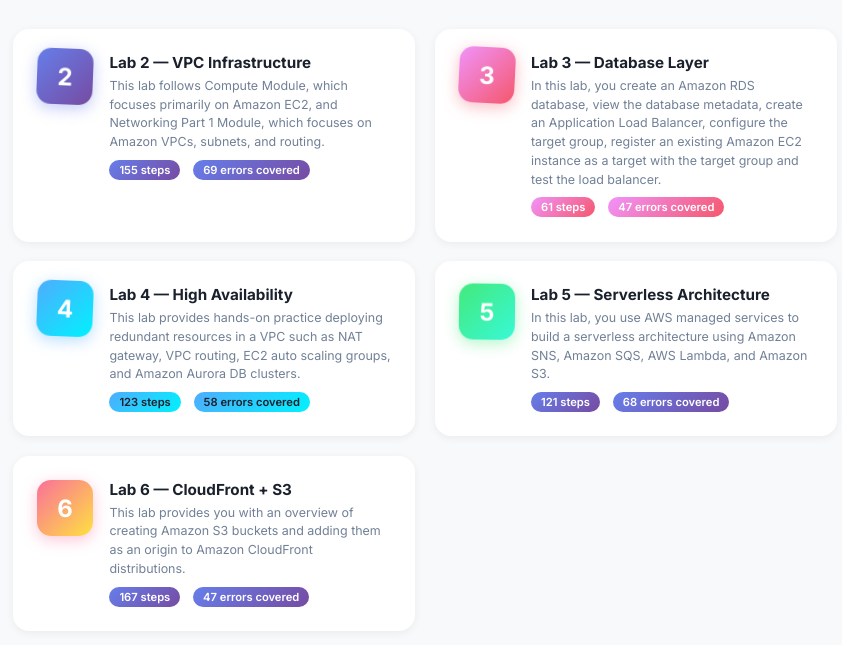
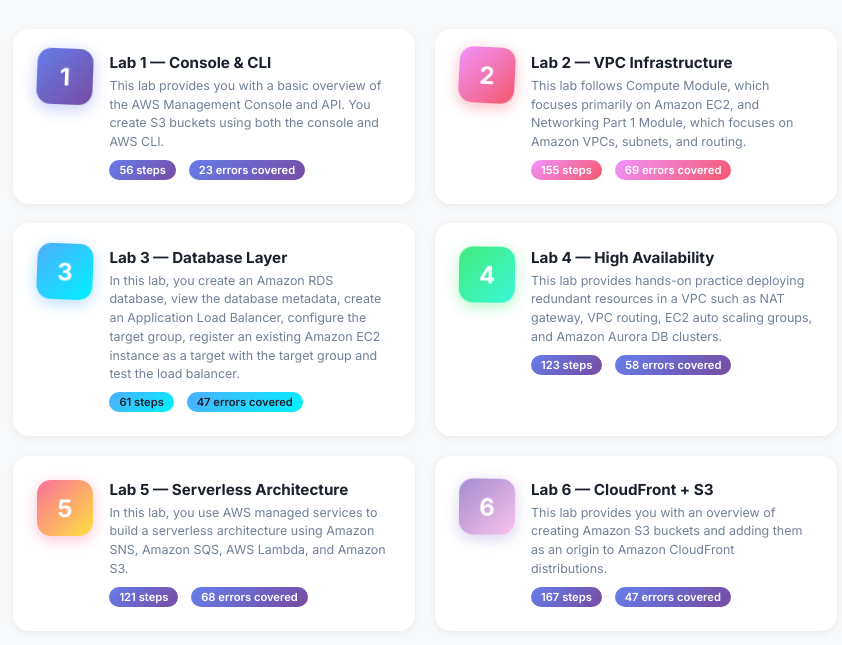
Before and after one commit to sStoowie/Lab-Assistant, a plain HTML site: page web/index.html in a window 1280 px wide. Shown: the part 99-744 px from the top of the page, without its empty margins (215-1057 px from the left). Drawn offline with Linux system fonts and the light colour scheme.

Commit message:
Add Lab 1 + update all labs with cross-reference errors (289→312 total)

```diff
--- a/web/app.js
+++ b/web/app.js
@@ -1,6 +1,7 @@
 let currentLab = null;
 
 const labs = {
+  lab1: { data: () => lab1Data, title: 'Lab 1 — Console & CLI', desc: 'This lab provides you with a basic overview of the AWS Management Console and API. You create S3 buckets using both the console and AWS CLI.' },
   lab2: { data: () => lab2Data, title: 'Lab 2 — VPC Infrastructure', desc: 'This lab follows Compute Module, which focuses primarily on Amazon EC2, and Networking Part 1 Module, which focuses on Amazon VPCs, subnets, and routing.' },
   lab3: { data: () => lab3Data, title: 'Lab 3 — Database Layer', desc: 'In this lab, you create an Amazon RDS database, view the database metadata, create an Application Load Balancer, configure the target group, register an existing Amazon EC2 instance as a target with the target group and test the load balancer.' },
   lab4: { data: () => lab4Data, title: 'Lab 4 — High Availability', desc: 'This lab provides hands-on practice deploying redundant resources in a VPC such as NAT gateway, VPC routing, EC2 auto scaling groups, and Amazon Aurora DB clusters.' },
--- /dev/null
+++ b/web/lab1-data.js
@@ -0,0 +1,99 @@
+const lab1Data = {
+  title: "Lab 1 - Explore and Interact with the AWS Management Console and AWS CLI",
+  region: "LabRegion (ดูจากด้านซ้ายของ lab)",
+  steps: [
+    { num: 1, task: "Start Lab", desc: "กด Start Lab ที่หน้า lab", errors: [] },
+    { num: 2, task: "Start Lab", desc: "กด Open Console เพื่อเปิด AWS Management Console", errors: [
+      { problem: "เจอหน้า 'You must first sign out'", cause: "Browser มี session ของ AWS account อื่นค้างอยู่", fix: "กด 'click here' เพื่อ logout → ปิด tab Sign In → กลับมาที่หน้า lab → กด Open Console ใหม่ | หรือใช้ Incognito window" },
+      { problem: "กด Start Lab แล้วไม่มีอะไรเกิดขึ้น", cause: "Pop-up blocker ของ browser บล็อก console window", fix: "เพิ่ม domain ของ lab ใน pop-up allow list หรือปิด pop-up blocker → refresh หน้า → กดใหม่" }
+    ]},
+    { num: 3, task: "Task 1.1", desc: "ที่ navigation bar มุมบนขวา กด Region selector แล้วเลือก Region ที่ต้องการ", errors: [
+      { problem: "เลือก Region แล้วเปิดหน้าเว็บอื่นแทน console", cause: "บาง Region อาจ redirect ไปหน้าอื่น", fix: "กด Cancel แล้วลองเลือก Region อื่น | หรือกด AWS logo มุมซ้ายบนเพื่อกลับ console home" }
+    ]},
+    { num: 4, task: "Task 1.1", desc: "กดไอคอนเฟือง (gear icon) ที่ menu bar เพื่อเปิด General Settings", errors: [] },
+    { num: 5, task: "Task 1.1", desc: "กด See all user settings → จะเห็นหน้า Unified Settings", errors: [] },
+    { num: 6, task: "Task 1.1", desc: "ในส่วน Localization and default Region กด Edit", errors: [] },
+    { num: 7, task: "Task 1.1", desc: "เลือก Default Region จาก dropdown แล้วกด Save settings", errors: [
+      { problem: "ไม่เห็น success message หลังกด Save", cause: "เลือก Region เดียวกับที่ใช้อยู่ตอนนี้ — ต้องเลือก Region ที่ต่างจากปัจจุบันถึงจะเห็น message", fix: "ลองเลือก Region อื่นที่ต่างจาก Region ปัจจุบัน แล้วกด Save settings ใหม่" }
+    ]},
+    { num: 8, task: "Task 1.1", desc: "กด Go to new default Region", errors: [] },
+    { num: 9, task: "Task 1.1", desc: "กด AWS logo มุมซ้ายบนเพื่อกลับ console home page", errors: [] },
+    { num: 10, task: "Task 1.1", desc: "ที่ Region selector มุมบนขวา เลือก Region ที่ตรงกับ LabRegion จากด้านซ้ายของ lab instructions", errors: [
+      { problem: "ทำข้อถัดไปแล้ว resource หายหรือหาไม่เจอ", cause: "Region ไม่ตรงกับ LabRegion — resource ที่สร้างจะอยู่ใน region ที่เลือกตอนนั้น", fix: "ตรวจว่า Region selector มุมบนขวาตรงกับ LabRegion จากด้านซ้ายของ lab ตลอดการทำ lab" }
+    ]},
+    { num: 11, task: "Task 1.2", desc: "ที่ Search box ใน navigation bar พิมพ์ cloud เพื่อค้นหา", errors: [] },
+    { num: 12, task: "Task 1.2", desc: "ดูผลการค้นหา — สามารถเลือก category ด้านซ้ายเพื่อ filter", errors: [] },
+    { num: 13, task: "Task 1.2", desc: "ในส่วน Services ชี้เมาส์ไปที่ AWS Cloud Map แล้วกด link", errors: [] },
+    { num: 14, task: "Task 1.2", desc: "กด AWS logo มุมซ้ายบนเพื่อกลับ console home page", errors: [] },
+    { num: 15, task: "Task 1.3", desc: "ที่ navigation bar กด Services menu icon (⋮⋮⋮) เพื่อเปิด full list of services", errors: [] },
+    { num: 16, task: "Task 1.3", desc: "จากเมนูด้านซ้าย เลือก All services หรือ Recently visited แล้วเลือก service ที่ต้องการ add เป็น favorite", errors: [] },
+    { num: 17, task: "Task 1.3", desc: "กดดาว (star) ทางซ้ายของชื่อ service เพื่อเพิ่มเป็น Favorite", errors: [] },
+    { num: 18, task: "Task 1.3", desc: "จากเมนูด้านซ้าย เลือก Favorites เพื่อดูรายการ favorite ที่เพิ่มไว้", errors: [] },
+    { num: 19, task: "Task 1.3", desc: "ลบ service จาก Favorites โดยกด deselect ดาว (star) ที่ชื่อ service", errors: [] },
+    { num: 20, task: "Task 1.4", desc: "กด Services menu icon (⋮⋮⋮) แล้วเลือก service ใดก็ได้เพื่อเปิด service console", errors: [] },
+    { num: 21, task: "Task 1.4", desc: "กด AWS logo มุมซ้ายบนเพื่อกลับ console home page", errors: [] },
+    { num: 22, task: "Task 1.5", desc: "กด + Add widgets เพื่อเพิ่ม widget", errors: [] },
+    { num: 23, task: "Task 1.5", desc: "ในหน้า Add widgets ลาก widget ที่ต้องการไปวางบน console page", errors: [] },
+    { num: 24, task: "Task 1.5", desc: "ลากลาก title bar ของ widget เพื่อย้ายตำแหน่ง", errors: [] },
+    { num: 25, task: "Task 1.5", desc: "ลากมุมขวาล่างของ Recently Visited widget เพื่อ resize", errors: [] },
+    { num: 26, task: "Task 1.5", desc: "ที่ Welcome to AWS widget กด ellipsis icon (สามจุด) มุมขวาบน → กด Remove widget", errors: [] },
+    { num: 27, task: "Task 2", desc: "ที่ navigation bar กด Services menu icon (⋮⋮⋮) → All Services → Storage → S3", errors: [
+      { problem: "หา S3 ไม่เจอในลิสต์", cause: "อาจหาใน category ผิด", fix: "S3 อยู่ในหมวด Storage | หรือพิมพ์ S3 ใน search bar ที่ด้านบนของ console จะเร็วกว่า" }
+    ]},
+    { num: 28, task: "Task 2", desc: "ในเมนูด้านซ้าย เลือก General purpose buckets", errors: [] },
+    { num: 29, task: "Task 2", desc: "กด Create bucket", errors: [] },
+    { num: 30, task: "Task 2", desc: "ในส่วน General configuration ใส่ Bucket name เป็น labbucket-NUMBER (แทน NUMBER ด้วยตัวเลข random เช่น labbucket-987987)", errors: [
+      { problem: "เจอ error 'Bucket name already exists' หรือ 'Bucket name is not available'", cause: "S3 bucket name ต้อง unique ทั่วโลก — ชื่อที่ใส่มีคนอื่นใช้แล้ว", fix: "เปลี่ยนตัวเลขหลัง labbucket- เป็นเลข random อื่น เช่น labbucket-123456 | ชื่อต้อง: ตัวเล็กทั้งหมด, ไม่มี space, ไม่มี underscore" },
+      { problem: "เจอ error 'Bucket name invalid'", cause: "ชื่อ bucket มี uppercase, space, underscore หรือ special characters", fix: "ใช้ lowercase + ตัวเลข + ขีดกลาง (-) เท่านั้น | ห้ามมี space, underscore, uppercase, จุดนำหน้า/ตามหลัง" },
+      { problem: "Region ไม่ตรงกับ LabRegion", cause: "Region selector ถูกเปลี่ยนระหว่างทำ Task 1", fix: "ตรวจ Region selector มุมบนขวาว่าตรงกับ LabRegion จากด้านซ้ายของ lab ก่อนกด Create" }
+    ]},
+    { num: 31, task: "Task 2", desc: "ปล่อย settings อื่นทั้งหมดเป็น default", errors: [] },
+    { num: 32, task: "Task 2", desc: "กด Create bucket ที่ด้านล่างสุดของหน้า", errors: [] },
+    { num: 33, task: "Task 3", desc: "ดาวน์โหลดรูป HappyFace.jpg จาก link ใน lab instructions (คลิกขวา → Save image as)", errors: [
+      { problem: "คลิกขวาแล้วไม่เห็น Save image หรือ save ได้เป็น format อื่น", cause: "แต่ละ browser มีวิธี save ต่างกัน", fix: "Chrome/Edge: คลิกขวา → Save image as | Firefox: คลิกขวา → Save Image As | ตั้งชื่อเป็น HappyFace.jpg" }
+    ]},
+    { num: 34, task: "Task 3", desc: "ใน Amazon S3 console กดชื่อ labbucket-xxxxx ที่สร้างไว้", errors: [] },
+    { num: 35, task: "Task 3", desc: "กด Upload", errors: [] },
+    { num: 36, task: "Task 3", desc: "กด Add files แล้วเลือก HappyFace.jpg ที่ดาวน์โหลดไว้", errors: [] },
+    { num: 37, task: "Task 3", desc: "กด Upload", errors: [
+      { problem: "Upload failed หรือ error", cause: "ไฟล์อาจใหญ่เกินไป หรือ permission ไม่พอ", fix: "ตรวจว่าไฟล์เป็น .jpg ขนาดปกติ | ตรวจว่า Region ถูกต้อง (ข้อ 10) | ลอง refresh หน้าแล้ว upload ใหม่" }
+    ]},
+    { num: 38, task: "Task 3", desc: "เห็นข้อความ Upload succeeded แล้วกด Close", errors: [] },
+    { num: 39, task: "Task 4.1", desc: "ค้นหา EC2 ใน search bar ของ console", errors: [] },
+    { num: 40, task: "Task 4.1", desc: "ที่เมนูด้านซ้าย เลือก Instances", errors: [] },
+    { num: 41, task: "Task 4.1", desc: "เลือก (ติ๊ก) Command Host instance", errors: [
+      { problem: "ไม่เห็น Command Host instance ในลิสต์", cause: "Lab provisioning ยังไม่เสร็จ หรือ Region ผิด", fix: "ตรวจ Region ว่าตรงกับ LabRegion | รอ 1-2 นาทีแล้ว refresh | ตรวจว่า instance state เป็น Running" }
+    ]},
+    { num: 42, task: "Task 4.1", desc: "กด Connect", errors: [] },
+    { num: 43, task: "Task 4.1", desc: "เลือก tab SSM Session Manager", errors: [] },
+    { num: 44, task: "Task 4.1", desc: "กด Connect เพื่อเปิด terminal", errors: [
+      { problem: "ปุ่ม Connect เป็นสีเทากดไม่ได้", cause: "Instance ยังไม่พร้อม หรือ SSM Agent ยังไม่ register", fix: "รอ 2-3 นาทีหลัง instance เป็น Running แล้วลอง refresh + กด Connect ใหม่ | ตรวจว่า instance state=Running + 2/2 checks" },
+      { problem: "Connect ได้แต่ terminal ว่างเปล่าหรือค้าง", cause: "Session ยังกำลังเชื่อมต่อ", fix: "รอ 10-15 วินาที terminal จะ ready | ถ้าค้างนานเกิน 30 วินาที ให้ปิด tab แล้วกด Connect ใหม่" }
+    ]},
+    { num: 45, task: "Task 4.2", desc: "พิมพ์คำสั่ง aws s3 ls แล้วกด Enter เพื่อดู list ของ buckets", errors: [
+      { problem: "เจอ error 'Unable to locate credentials'", cause: "IAM role ของ Command Host instance ไม่ถูกต้อง หรือ instance profile ไม่ได้ attach", fix: "ไม่ควรเจอ error นี้ใน lab — ถ้าเจอลอง: ปิด Session Manager → กลับมากด Connect ใหม่ | หรือ Stop Lab → Start Lab ใหม่" },
+      { problem: "เจอ error 'command not found: aws'", cause: "พิมพ์คำสั่งผิด หรือ AWS CLI ไม่ได้ถูก install", fix: "ตรวจว่าพิมพ์ aws (ตัวเล็ก) ถูกต้อง | Command Host ควรมี AWS CLI install ไว้แล้ว ถ้าไม่มีอาจ connect ผิด instance" }
+    ]},
+    { num: 46, task: "Task 4.2", desc: "เห็น list ของ buckets ที่สร้างไว้ (รวม labbucket-xxxxx)", errors: [] },
+    { num: 47, task: "Task 4.2", desc: "พิมพ์คำสั่ง aws s3 mb s3://labclibucket-NUMBER (แทน NUMBER ด้วยตัวเลข random) แล้วกด Enter", errors: [
+      { problem: "เจอ error 'BucketAlreadyExists'", cause: "ชื่อ bucket ซ้ำกับที่มีอยู่แล้ว", fix: "เปลี่ยนตัวเลขหลัง labclibucket- เป็นเลข random อื่น แล้ว run คำสั่งใหม่" },
+      { problem: "เจอ error 'InvalidBucketName'", cause: "ชื่อ bucket มี uppercase หรืออักษรไม่ valid", fix: "ชื่อต้อง: ตัวเล็กทั้งหมด + ตัวเลข + ขีดกลาง | ห้ามมี space, uppercase, underscore" },
+      { problem: "เจอ error 'Access Denied'", cause: "IAM permissions ของ Command Host ไม่เพียงพอ", fix: "ไม่ควรเจอใน lab — ลอง Stop Lab → Start Lab ใหม่" }
+    ]},
+    { num: 48, task: "Task 4.2", desc: "เห็นข้อความ make_bucket: labclibucket-xxxxx", errors: [] },
+    { num: 49, task: "Task 4.2", desc: "พิมพ์คำสั่ง aws s3 ls เพื่อตรวจว่าเห็น bucket ใหม่ในลิสต์", errors: [] },
+    { num: 50, task: "Task 4.2", desc: "พิมพ์คำสั่ง aws s3 cp /home/ssm-user/HappyFace.jpg s3://labclibucket-NUMBER แล้วกด Enter", errors: [
+      { problem: "เจอ error 'No such file or directory'", cause: "ไฟล์ HappyFace.jpg ไม่อยู่ที่ path /home/ssm-user/ หรือชื่อไฟล์ผิด", fix: "ลอง ls /home/ssm-user/ เพื่อดูว่ามีไฟล์อะไรอยู่ | ถ้าไม่เห็น HappyFace.jpg แสดงว่า lab ยังไม่ได้วางไฟล์ไว้ → ลอง Stop Lab → Start Lab ใหม่" },
+      { problem: "เจอ error 'NoSuchBucket'", cause: "ชื่อ bucket ในคำสั่งไม่ตรงกับที่สร้างไว้ (ข้อ 47)", fix: "ตรวจว่าชื่อ bucket ในคำสั่ง cp ตรงกับชื่อที่ใช้ตอน mb ทุกตัวอักษร (ลอง aws s3 ls ดูชื่อจริง)" },
+      { problem: "คำสั่งไม่ทำงาน / ไม่มี output", cause: "อาจพิมพ์คำสั่งไม่ครบ หรือ copy มาแล้วมี hidden characters", fix: "ลอง clear terminal แล้วพิมพ์คำสั่งใหม่ทีละตัว | หรือ copy คำสั่งจาก lab page โดยกดไอคอน copy" }
+    ]},
+    { num: 51, task: "Task 4.2", desc: "เห็นข้อความ upload: ... to s3://labclibucket-xxxxx/HappyFace.jpg", errors: [] },
+    { num: 52, task: "Task 4.2", desc: "พิมพ์คำสั่ง aws s3 ls s3://labclibucket-NUMBER เพื่อดู object ที่ upload ไป", errors: [
+      { problem: "ไม่เห็น object ในลิสต์ (output ว่าง)", cause: "Upload ข้อ 50 ไม่สำเร็จ หรือชื่อ bucket ผิด", fix: "ตรวจว่าข้อ 50 แสดง upload success | ตรวจชื่อ bucket ในคำสั่งว่าตรงกับที่สร้างจริง" }
+    ]},
+    { num: 53, task: "Task 4.2", desc: "เห็น HappyFace.jpg ในลิสต์ → lab สำเร็จ", errors: [] },
+    { num: 54, task: "End Lab", desc: "กลับไปที่ AWS Management Console", errors: [] },
+    { num: 55, task: "End Lab", desc: "ที่มุมบนขวา กด AWSLabsUser แล้วกด Sign out", errors: [] },
+    { num: 56, task: "End Lab", desc: "กด End Lab แล้ว confirm เพื่อจบ lab", errors: [] }
+  ]
+};
--- a/web/specs.js
+++ b/web/specs.js
@@ -1,4 +1,35 @@
 const specsHTML = {
+  lab1: `
+    <div class="spec-block overview"><h3>สรุปภาพรวม Lab 1</h3>
+      <ol class="overview-list">
+        <li>สำรวจ <strong>AWS Management Console</strong> — ทำความรู้จัก UI, Region selector, Search, Favorites, Widgets</li>
+        <li>สร้าง <strong>S3 Bucket ผ่าน Console</strong> — ฝึกสร้าง resource ผ่าน GUI (เบื้องหลังคือ API call)</li>
+        <li><strong>Upload object</strong> เข้า S3 — ฝึก upload ไฟล์ผ่าน console</li>
+        <li>เชื่อมต่อ <strong>Command Host ผ่าน Session Manager</strong> — ฝึกใช้ SSM เข้า EC2 instance</li>
+        <li>สร้าง <strong>S3 Bucket ผ่าน AWS CLI</strong> — ฝึกใช้คำสั่ง aws s3 mb, ls, cp</li>
+        <li>สรุป: ทำสิ่งเดียวกัน (สร้าง bucket + upload) ได้ 2 วิธี: <em>Console</em> กับ <em>CLI</em></li>
+      </ol>
+    </div>
+    <div class="spec-block"><h3>S3 Bucket (Console)</h3><ul>
+      <li>Bucket name: <code>labbucket-NUMBER</code> (NUMBER = เลข random)</li>
+      <li>Region: ตรงกับ <strong>LabRegion</strong> จากด้านซ้าย</li>
+      <li>Settings อื่น: <strong>default ทั้งหมด</strong></li>
+    </ul></div>
+    <div class="spec-block"><h3>Upload Object (Console)</h3><ul>
+      <li>ดาวน์โหลด <strong>HappyFace.jpg</strong> จาก lab link</li>
+      <li>Upload เข้า bucket ที่สร้างไว้</li>
+    </ul></div>
+    <div class="spec-block"><h3>Session Manager → Command Host</h3><ul>
+      <li>EC2 → Instances → เลือก <strong>Command Host</strong></li>
+      <li>Connect → SSM Session Manager → Connect</li>
+    </ul></div>
+    <div class="spec-block"><h3>S3 Bucket (CLI)</h3><ul>
+      <li>List buckets: <code>aws s3 ls</code></li>
+      <li>สร้าง bucket: <code>aws s3 mb s3://labclibucket-NUMBER</code></li>
+      <li>Upload: <code>aws s3 cp /home/ssm-user/HappyFace.jpg s3://labclibucket-NUMBER</code></li>
+      <li>ตรวจ: <code>aws s3 ls s3://labclibucket-NUMBER</code></li>
+    </ul></div>
+  `,
   lab2: `
     <div class="spec-block overview"><h3>สรุปภาพรวม Lab 2</h3>
       <ol class="overview-list">
```
Also changed, not shown: web/index.html (+1 -0 lines).
